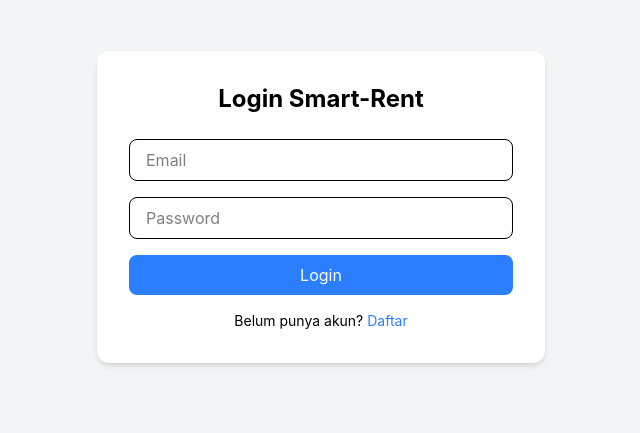
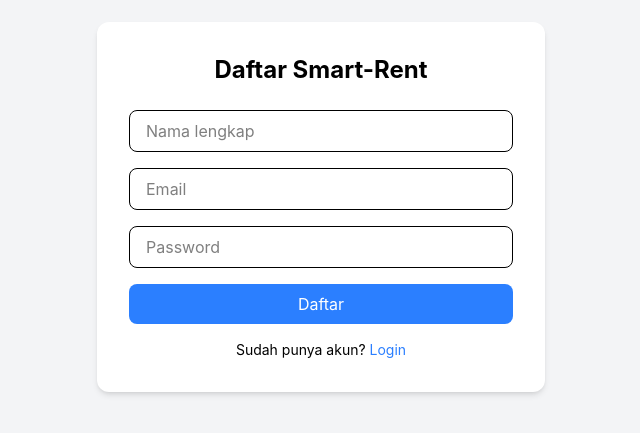
Before and after one commit to RezaR2P/smart-rent, a React (Vite) app in the folder frontend/: page /register in a window 1280 px wide. Before the commit this address led to /login. Shown: the part 193-626 px from the top of the page, without its empty margins (319-959 px from the left). Built offline with nearby package versions, Linux system fonts and the light colour scheme.

Commit message:
feat: add registration page and route

```diff
--- a/frontend/src/App.jsx
+++ b/frontend/src/App.jsx
@@ -1,6 +1,7 @@
 import { BrowserRouter, Routes, Route, Navigate } from 'react-router-dom';
 import { AuthProvider, useAuth } from './context/AuthContext';
 import Login from './pages/Login';
+import Register from './pages/Register';
 
 // Protected route helper
 const ProtectedRoute = ({ children, adminOnly = false }) => {
@@ -15,6 +16,7 @@ function AppRoutes() {
     <Routes>
       <Route path="/login" element={<Login />} />
       {/* Halaman lain akan ditambahkan di sini */}
+      <Route path="/register" element={<Register />} />
       <Route path="*" element={<Navigate to="/login" />} />
     </Routes>
   );
--- /dev/null
+++ b/frontend/src/pages/Register.jsx
@@ -0,0 +1,77 @@
+import { useState } from 'react';
+import { useNavigate } from 'react-router-dom';
+import api from '../api/axios';
+
+export default function Register() {
+  const navigate = useNavigate();
+  const [form, setForm] = useState({ name: '', email: '', password: '' });
+  const [error, setError] = useState('');
+  const [loading, setLoading] = useState(false);
+
+  const handleSubmit = async (e) => {
+    e.preventDefault();
+    setError('');
+    setLoading(true);
+    try {
+      await api.post('/auth/register', form);
+      navigate('/login');
+    } catch (err) {
+      setError(err.response?.data?.message || 'Registrasi gagal');
+    } finally {
+      setLoading(false);
+    }
+  };
+
+  return (
+    <div className="min-h-screen flex items-center justify-center bg-gray-100">
+      <div className="bg-white p-8 rounded-xl shadow-md w-full max-w-md">
+        <h2 className="text-2xl font-bold mb-6 text-center">
+          Daftar Smart-Rent
+        </h2>
+
+        {error && <p className="text-red-500 text-sm mb-4">{error}</p>}
+
+        <form onSubmit={handleSubmit} className="space-y-4">
+          <input
+            type="text"
+            placeholder="Nama lengkap"
+            className="w-full border rounded-lg px-4 py-2 focus:outline-none focus:ring-2 focus:ring-blue-400"
+            value={form.name}
+            onChange={(e) => setForm({ ...form, name: e.target.value })}
+            required
+          />
+          <input
+            type="email"
+            placeholder="Email"
+            className="w-full border rounded-lg px-4 py-2 focus:outline-none focus:ring-2 focus:ring-blue-400"
+            value={form.email}
+            onChange={(e) => setForm({ ...form, email: e.target.value })}
+            required
+          />
+          <input
+            type="password"
+            placeholder="Password"
+            className="w-full border rounded-lg px-4 py-2 focus:outline-none focus:ring-2 focus:ring-blue-400"
+            value={form.password}
+            onChange={(e) => setForm({ ...form, password: e.target.value })}
+            required
+          />
+          <button
+            type="submit"
+            disabled={loading}
+            className="w-full bg-blue-500 text-white py-2 rounded-lg hover:bg-blue-600 transition disabled:opacity-50"
+          >
+            {loading ? 'Mendaftar...' : 'Daftar'}
+          </button>
+        </form>
+
+        <p className="text-center text-sm mt-4">
+          Sudah punya akun?{' '}
+          <a href="/login" className="text-blue-500 hover:underline">
+            Login
+          </a>
+        </p>
+      </div>
+    </div>
+  );
+}
```
